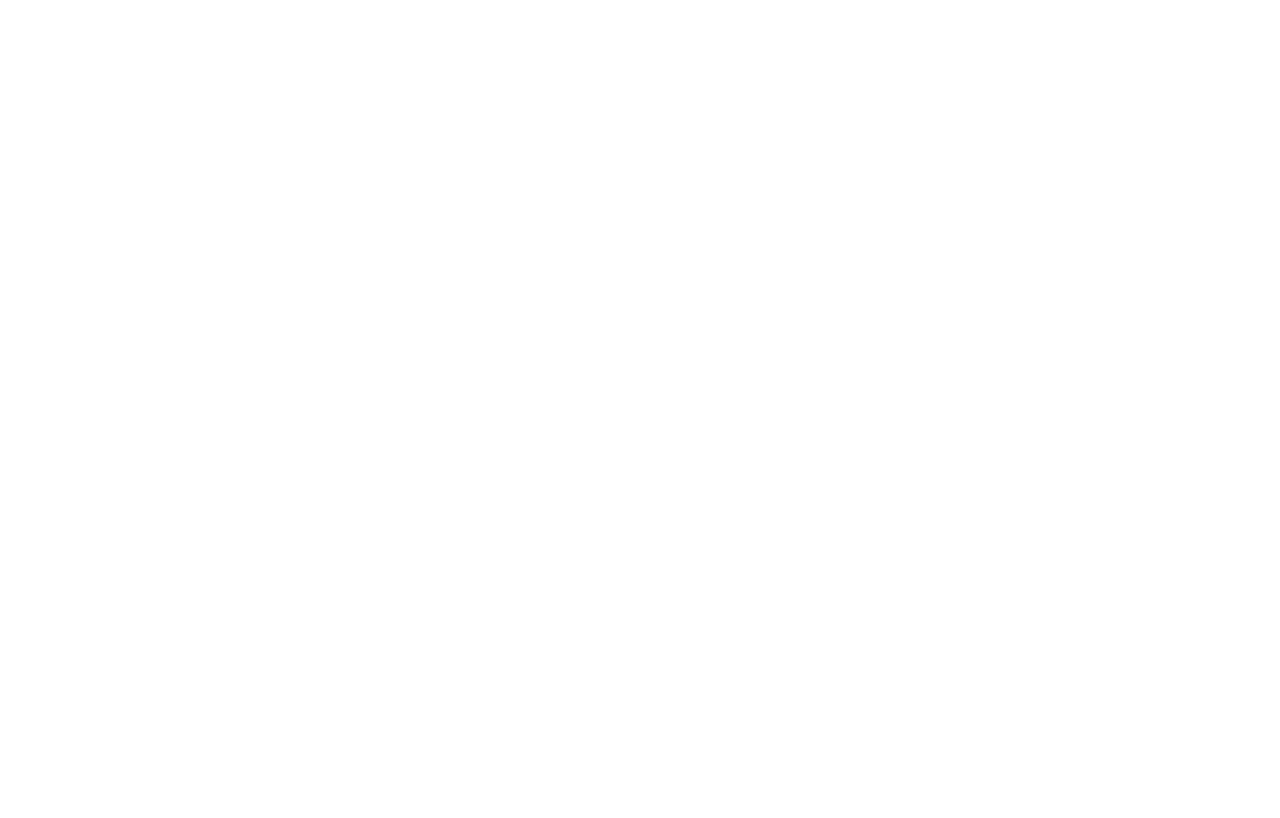
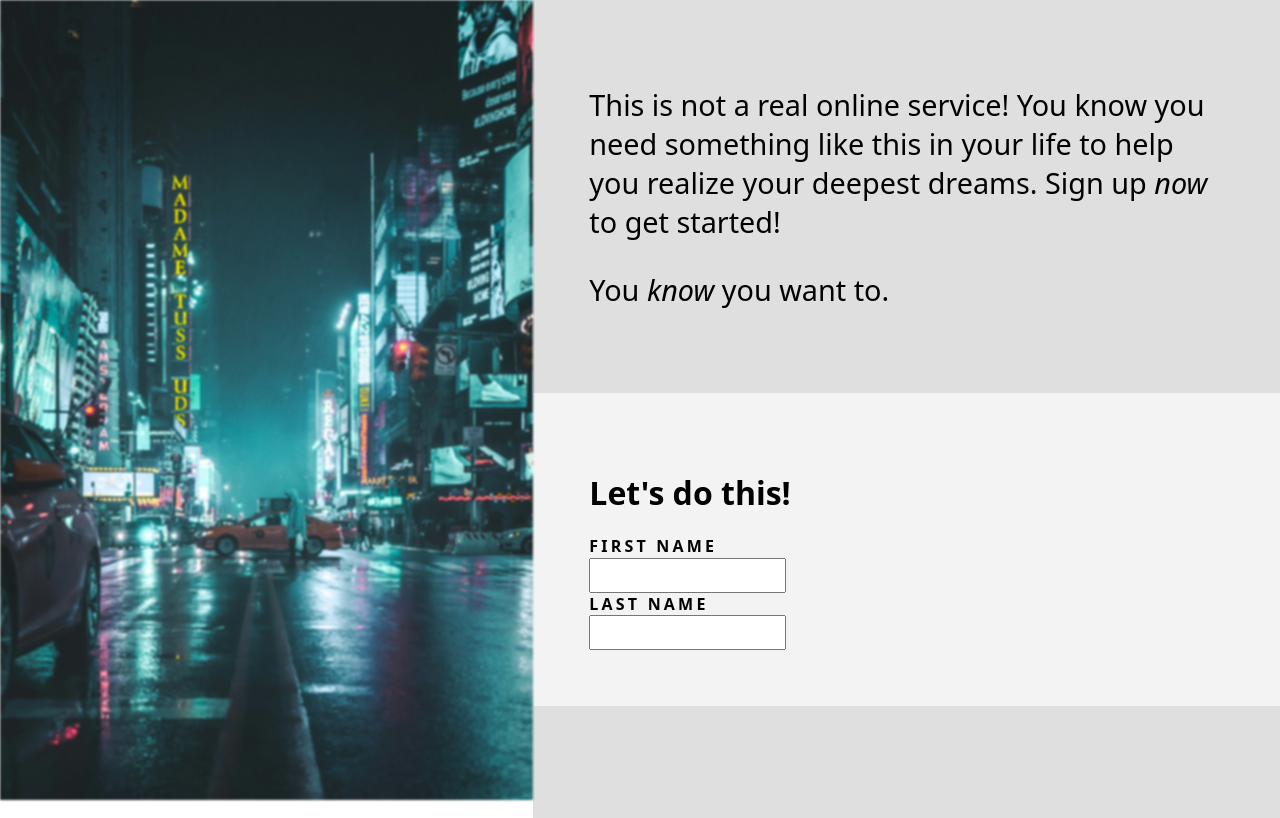
Before and after one commit to HamadAlsayed/signup-form, a plain HTML site: page index.html in a window 1280 px wide. Drawn offline with Linux system fonts and the light colour scheme.

Commit message:
feat: add hook text

```diff
--- a/index.html
+++ b/index.html
@@ -3,15 +3,43 @@
     <head>
         <meta charset="UTF-8" />
         <meta name="viewport" content="width=device-width, initial-scale=1.0" />
-        <link rel="stylesheet" href="style.css" />
-        <title>Document</title>
+        <link rel="stylesheet" href="./style.css" />
+        <title>Odin Sign-up Form</title>
     </head>
     <body>
         <div class="page-container">
-            <div class="background-image"></div>
+            <div class="image-sidebar">
+                <img src="./content/image.jpg" alt="" />
+                <!-- <div class="credit"></div> -->
+            </div>
             <div class="content-container">
-                <div class="hook"></div>
-                <div class="signup-form"></div>
+                <div class="hook">
+                    <p>
+                        This is not a real online service! You know you need
+                        something like this in your life to help you realize
+                        your deepest dreams. Sign up <em>now</em> to get
+                        started!
+                    </p>
+                    <p>You <em>know</em> you want to.</p>
+                </div>
+
+                <div class="signup-form">
+                    <h1>Let's do this!</h1>
+                    <form action="" class="forms">
+                        <div class="first-name field">
+                            <label for="fname">First name</label>
+                            <br />
+                            <input type="text" id="fname" name="fname" />
+                        </div>
+
+                        <div class="last-name field">
+                            <label for="lname">Last Name</label>
+                            <br />
+                            <input type="text" id="lname" name="lname" />
+                        </div>
+                    </form>
+                </div>
+
                 <div class="section"></div>
             </div>
         </div>
--- a/style.css
+++ b/style.css
@@ -0,0 +1,87 @@
+:root {
+    --section-padding: 56px;
+    --main-color: #dfdfdf;
+    --alt-color: #f3f3f3;
+}
+
+html,
+body {
+    min-height: 100vh;
+    width: 100vw;
+    max-width: 100%;
+    overflow: hidden;
+    margin: 0;
+    font-size: 16px;
+    font-family: system-ui, -apple-system, BlinkMacSystemFont, "Segoe UI",
+        Roboto, Oxygen, Ubuntu, Cantarell, "Open Sans", "Helvetica Neue",
+        sans-serif;
+}
+
+.page-container {
+    display: flex;
+}
+
+.image-sidebar {
+    margin: 0 0 auto 0;
+    height: 100vh;
+    width: auto;
+    filter: blur(1px);
+}
+
+.image-sidebar img {
+    position: relative;
+    max-height: 100%;
+}
+
+/* .credit {
+    position: absolute;
+    width: 100%;
+    height: 0%;
+    color: white;
+    font-size: 24px;
+    bottom: 0;
+    right: 50;
+    transform: translate(-50%, -50%);
+} */
+
+.content-container {
+    display: flex;
+    flex: auto;
+    flex-direction: column;
+    justify-content: space-evenly;
+    width: 100%;
+}
+
+.hook {
+    flex: 1;
+    padding: var(--section-padding);
+    font-size: 1.8rem;
+    background-color: var(--main-color);
+}
+
+.signup-form {
+    flex: 1;
+    padding: var(--section-padding);
+    background-color: var(--alt-color);
+}
+
+.forms {
+    display: flex;
+    flex-wrap: wrap;
+    justify-content: space-between;
+    max-width: calc(100% - 40vw);
+    line-height: 1.4rem;
+    letter-spacing: 0.2rem;
+    font-weight: bold;
+    text-transform: uppercase;
+}
+
+.field > input {
+    padding: 8px;
+}
+
+.section {
+    flex: 1;
+    padding: var(--section-padding);
+    background-color: var(--main-color);
+}
```
Also changed, not shown: 1 other file.
